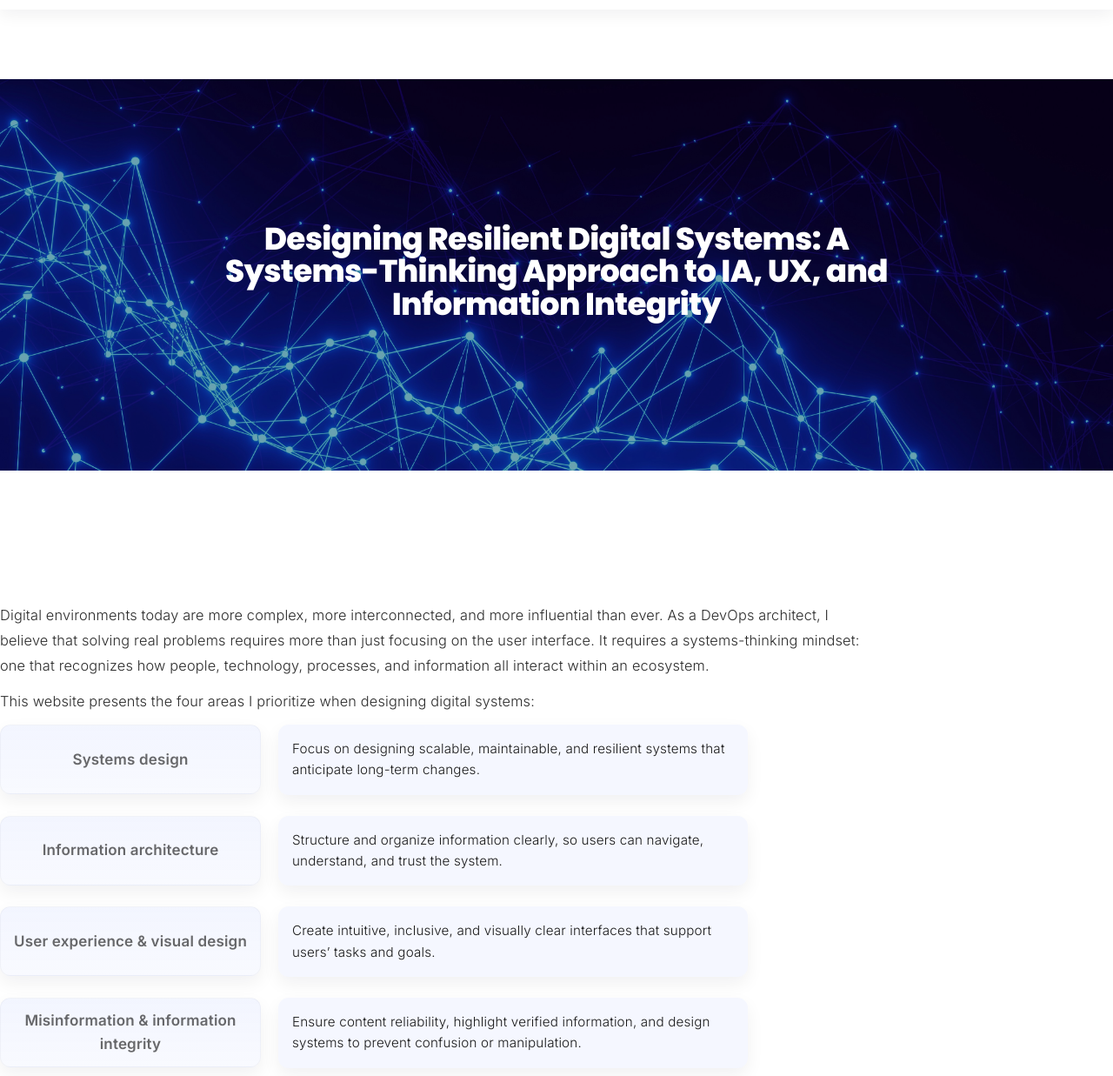
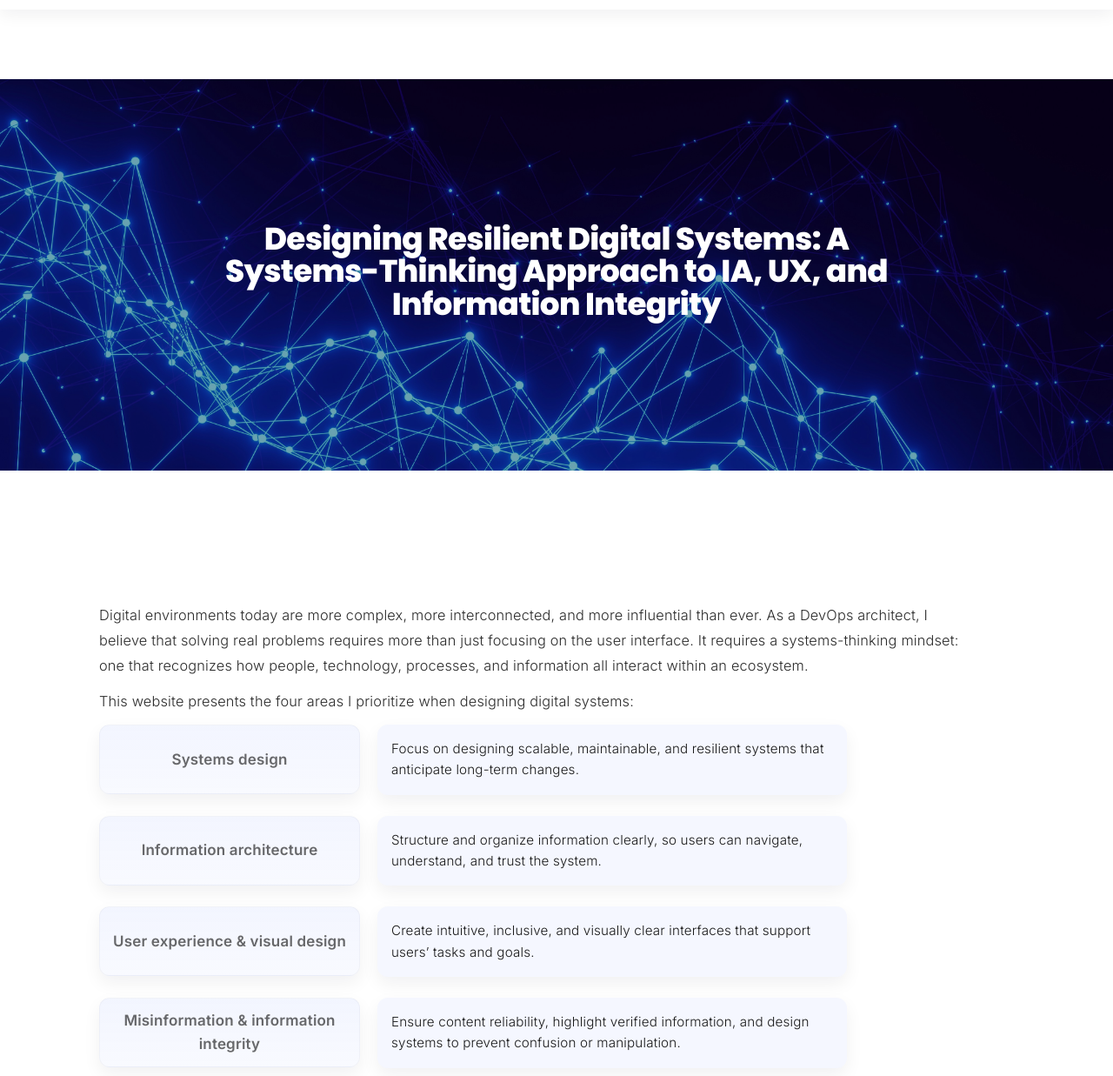
Before and after one commit to haohangqe/resilient-digital-systems, a plain HTML site: page index.html in a window 1280 px wide. Shown: the part 61-1298 px from the top of the page at 87% size. Drawn offline with Linux system fonts and the light colour scheme.

Commit message:
Update styles.css

```diff
--- a/styles.css
+++ b/styles.css
@@ -248,6 +248,13 @@ header#hero h2 {
 
 /* ========== Sections (alternating backgrounds + spacing) ========== */
 /* All main sections use .container for content centering */
+
+section {
+  max-width: 1100px;
+  margin: 0 auto;
+  padding: 80px 24px;
+}
+
 section {
   padding-top: var(--section-vertical-padding);
   padding-bottom: var(--section-vertical-padding);
```
